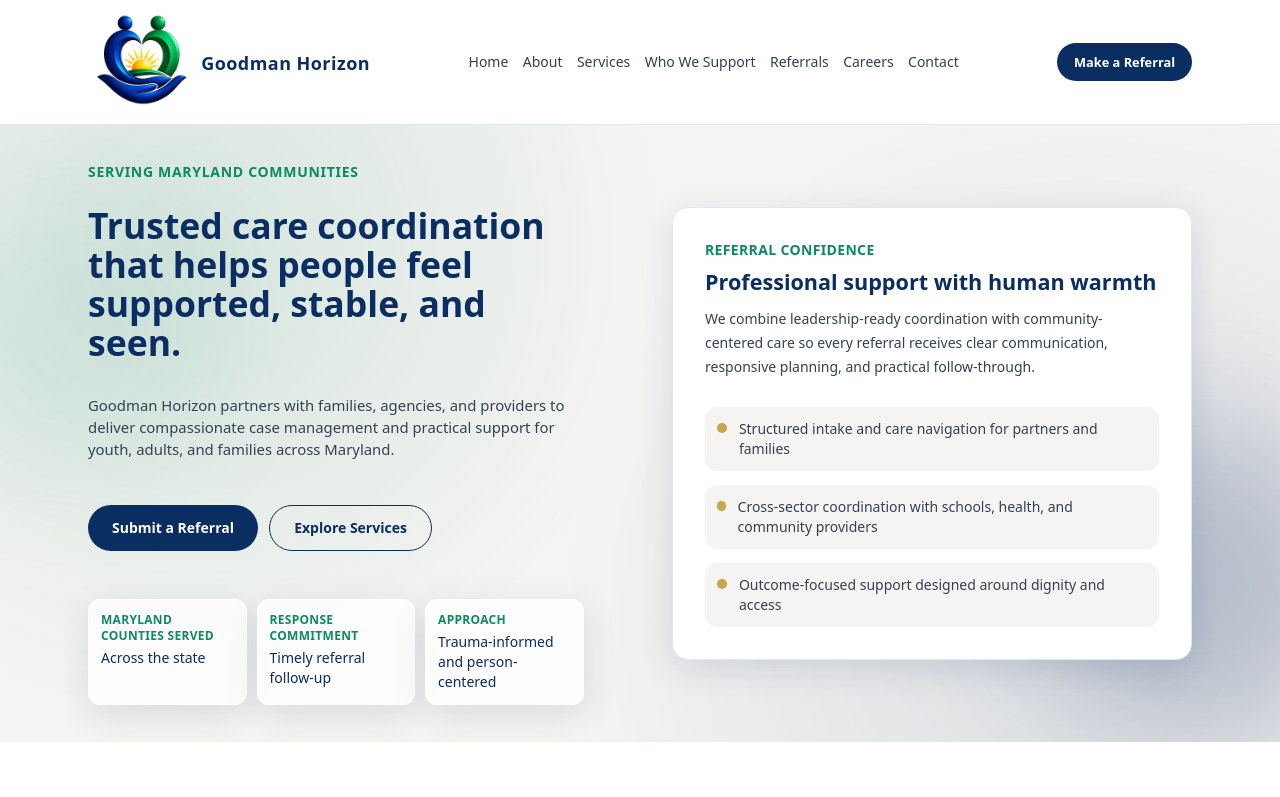
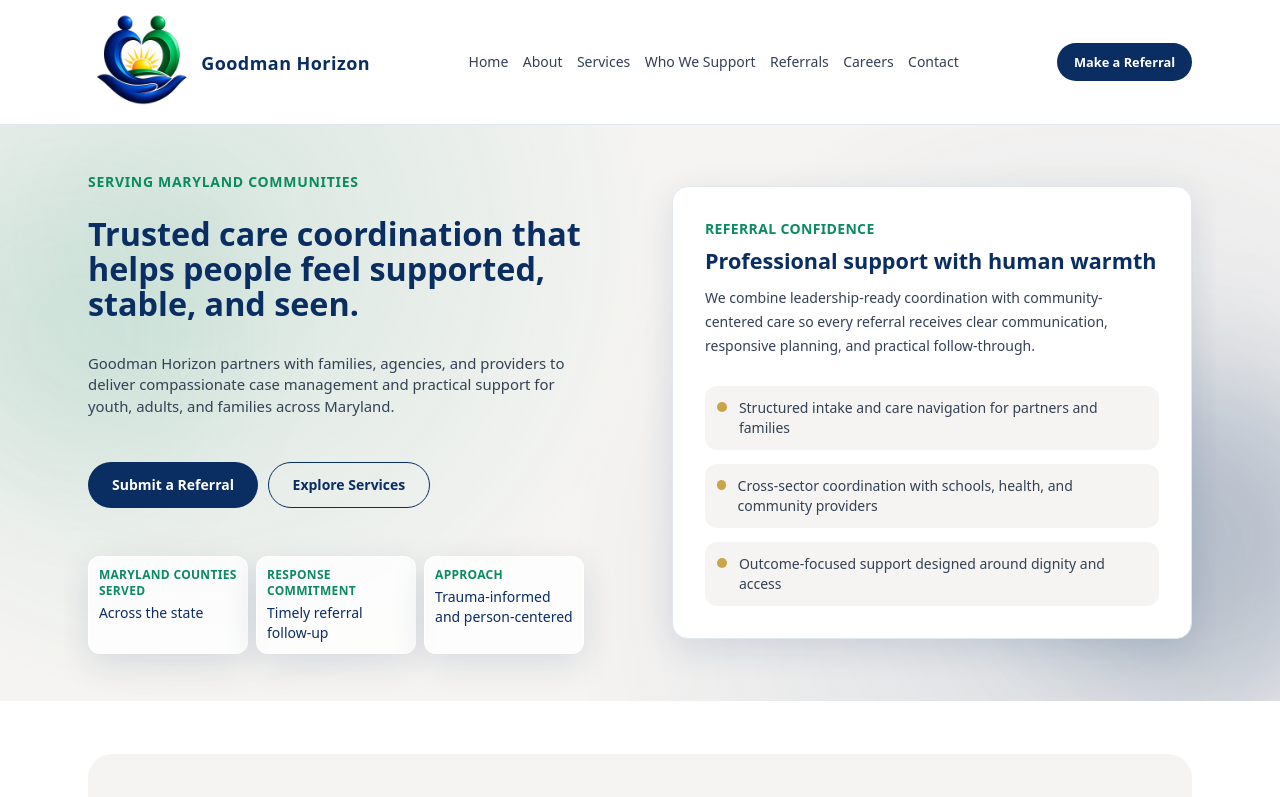
Before and after one commit to EricGoodmanD/Goodman-Horizon, a Next.js app: page / in a window 1280 px wide. Shown: the top 797 px of the page. Built offline with nearby package versions, Linux system fonts and the light colour scheme.

Commit message:
Tighten laptop-only hero spacing and sizing

```diff
--- a/app/globals.css
+++ b/app/globals.css
@@ -36,8 +36,8 @@ body {
 
 @media (min-width: 1024px) and (max-width: 1440px) {
   .section-shell {
-    padding-top: 3.5rem;
-    padding-bottom: 3.5rem;
+    padding-top: 3.35rem;
+    padding-bottom: 3.35rem;
   }
 
   .laptop-header-row {
@@ -60,47 +60,51 @@ body {
   }
 
   .laptop-hero-shell {
-    grid-template-columns: minmax(0, 1.03fr) minmax(0, 0.97fr);
-    min-height: 25.75rem;
-    gap: 1.35rem;
-    padding-top: 2.3rem;
-    padding-bottom: 2.3rem;
+    grid-template-columns: minmax(0, 1.02fr) minmax(0, 0.98fr);
+    min-height: 24.9rem;
+    gap: 1.05rem;
+    padding-top: 2.05rem;
+    padding-bottom: 2.05rem;
     align-items: center;
     overflow: hidden;
   }
 
   .laptop-hero-left {
-    padding-right: 0.25rem;
+    padding-right: 0.12rem;
   }
 
   .laptop-hero-title {
-    font-size: 2.22rem;
-    line-height: 1.1;
-    margin-top: 0.8rem;
+    font-size: 2.02rem;
+    line-height: 1.08;
+    margin-top: 0.68rem;
   }
 
   .laptop-hero-copy {
-    margin-top: 0.9rem;
+    margin-top: 0.72rem;
     font-size: 0.93rem;
-    line-height: 1.5;
+    line-height: 1.46;
   }
 
   .laptop-hero-actions {
-    margin-top: 1.35rem;
-    gap: 0.7rem;
+    margin-top: 1.05rem;
+    gap: 0.6rem;
   }
 
   .laptop-hero-stats {
-    margin-top: 1.35rem;
-    gap: 0.6rem;
+    margin-top: 1.05rem;
+    gap: 0.52rem;
   }
 
   .laptop-hero-card {
-    max-width: 25.75rem;
-    padding: 1.05rem;
+    max-width: 24.8rem;
+    padding: 0.92rem;
     margin-left: auto;
     margin-right: auto;
     width: 100%;
+  }
+
+  .laptop-hero-stats > div {
+    padding: 0.62rem;
   }
 
   .laptop-hero-card-title {
```
